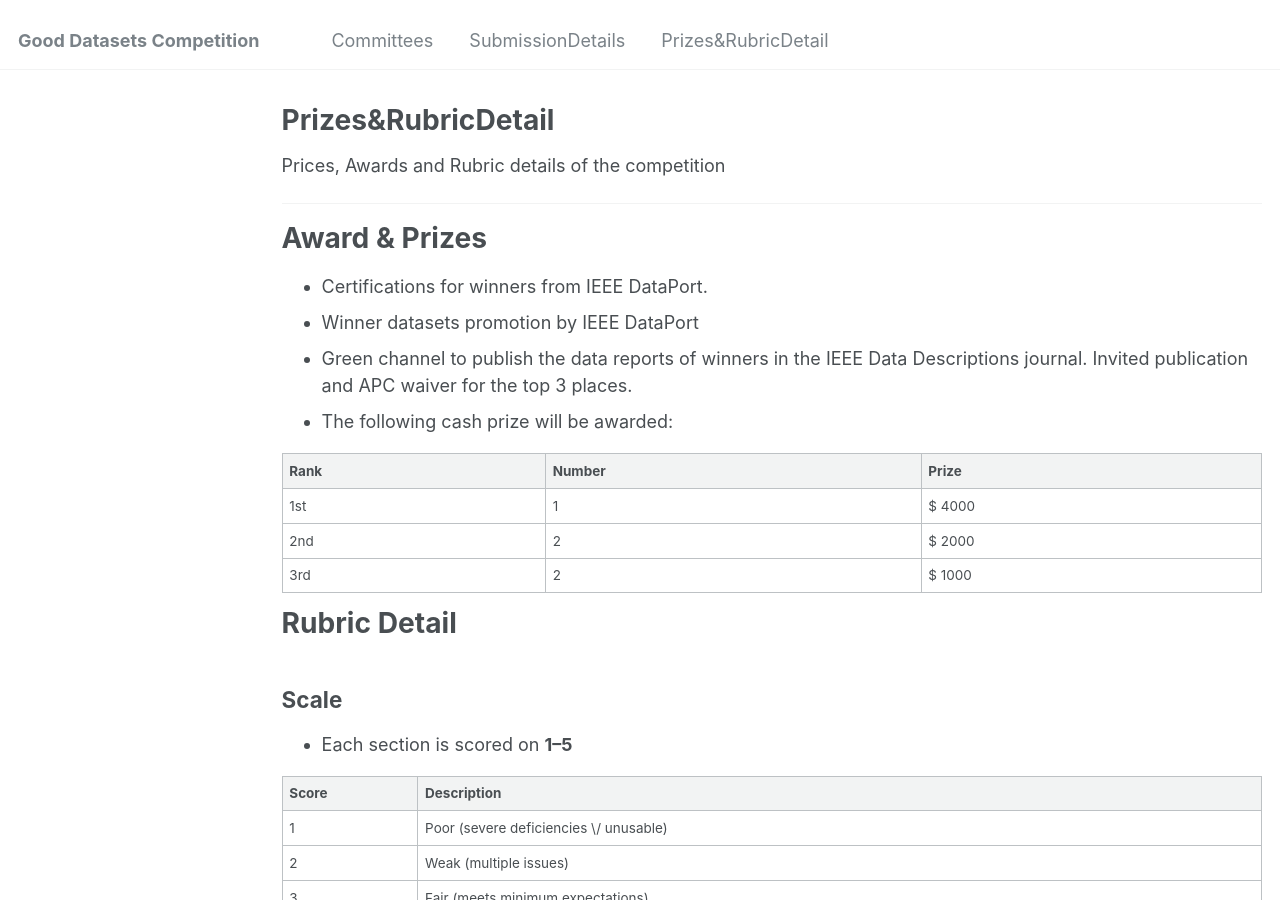
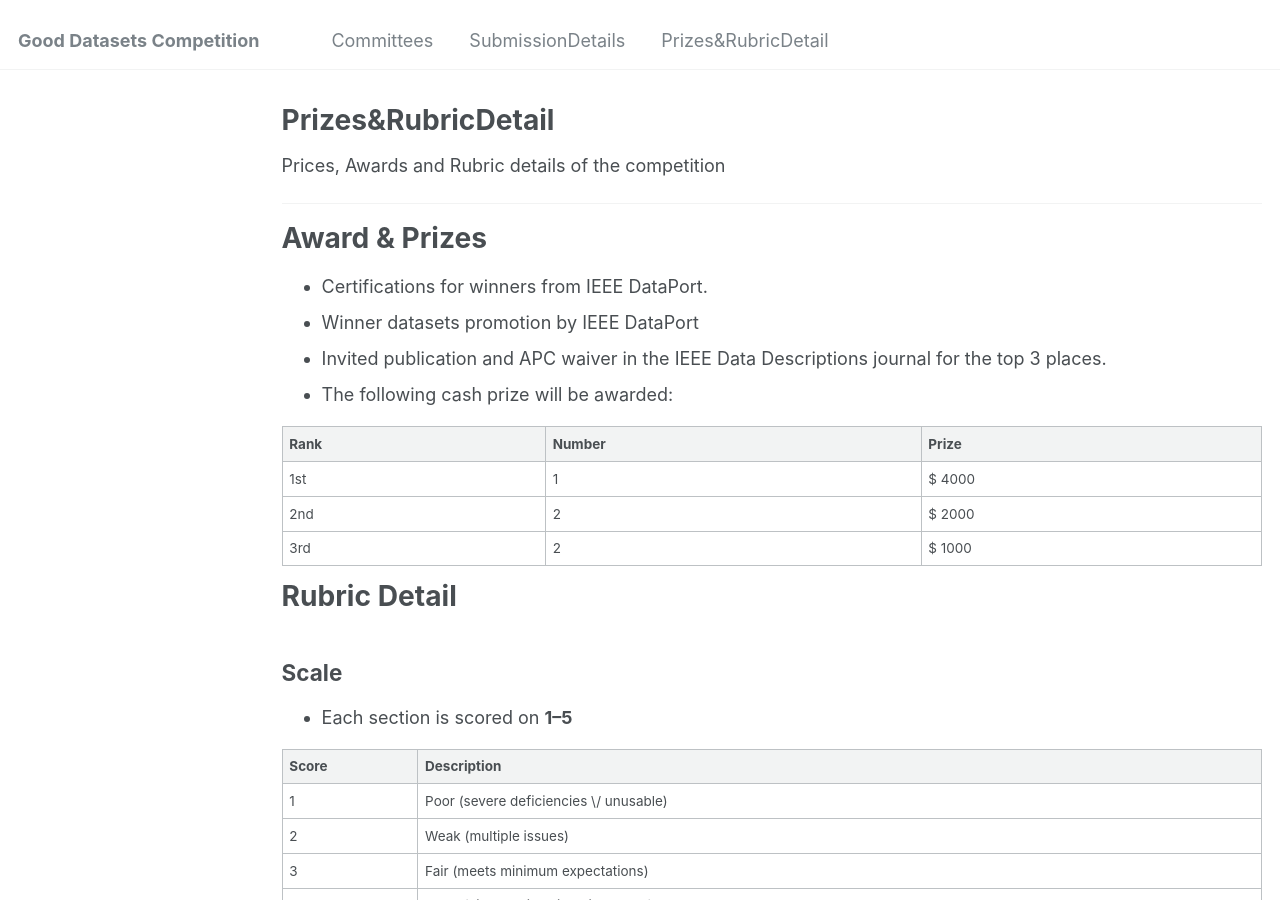
Before and after one commit to dpPEScomp/pesdpcompetition.github.io, a Jekyll site: the page built from _pages/Prizes.md, in a window 1280 px wide and 900 px high. Built offline with Jekyll 4.4.1, drawn with Linux system fonts in a browser that asks for light colours; some of the changed text lies outside the part shown.

Commit message:
Update Prizes.md

```diff
--- a/_pages/Prizes.md
+++ b/_pages/Prizes.md
@@ -11,7 +11,7 @@ Prices, Awards and Rubric details of the competition
 # Award & Prizes
 * Certifications for winners from IEEE DataPort.
 * Winner datasets promotion by IEEE DataPort
-* Green channel to publish the data reports of winners in the IEEE Data Descriptions journal. Invited publication and APC waiver for the top 3 places.
+* Invited publication and APC waiver in the IEEE Data Descriptions journal for the top 3 places.
 * The following cash prize will be awarded:
 
 | Rank  | Number  | Prize   |
```
Also changed, not shown: other parts of _pages/Prizes.md (+2 -0 lines).
